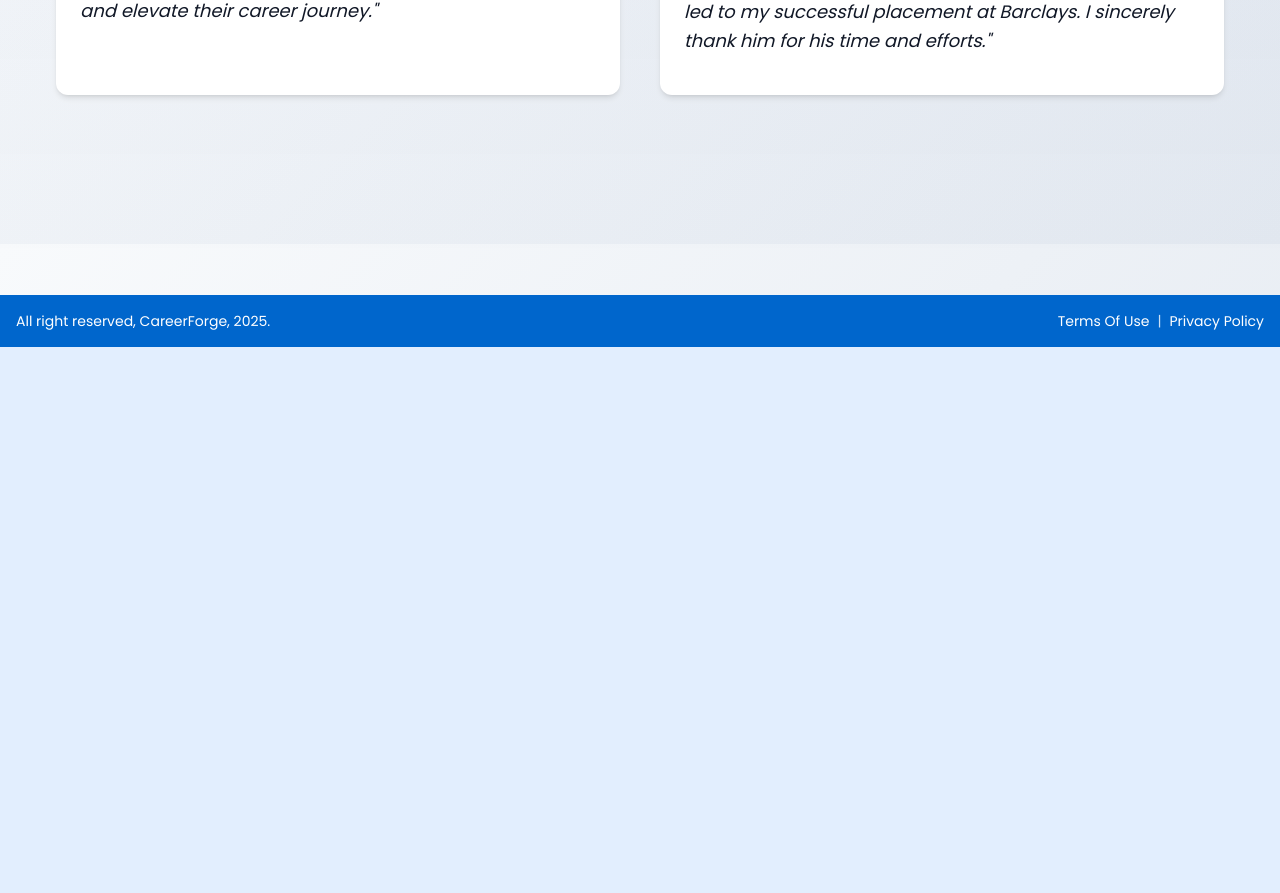
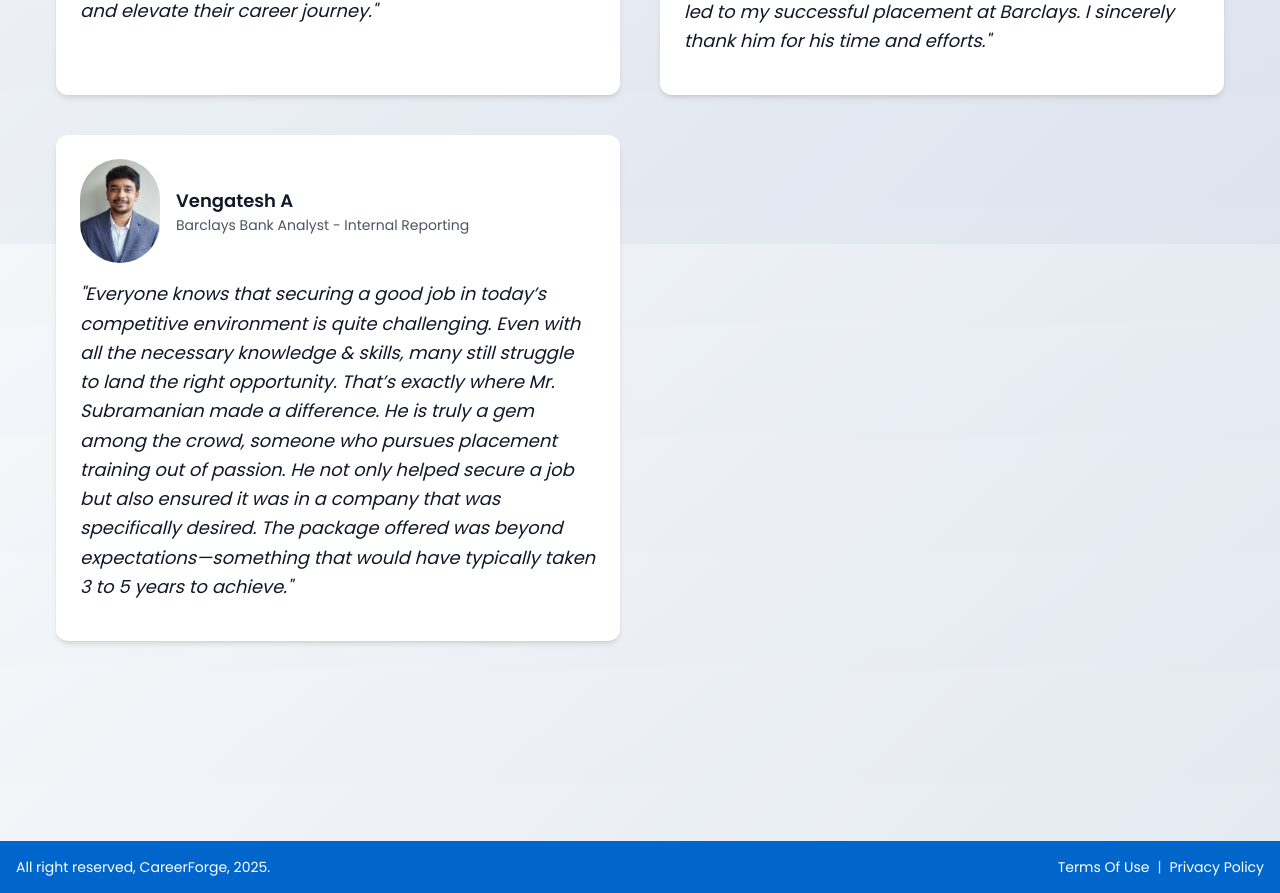
Before and after one commit to HARISH130505/career-forge, a Next.js app: page /placement in a window 1280 px wide. Shown: the part 2156-3049 px from the top of the page. Before the commit the page ends 2503 px from the top, so only its background shows below. Built offline with nearby package versions, Linux system fonts and the light colour scheme.

Commit message:
new commit

```diff
--- a/app/placement/page.tsx
+++ b/app/placement/page.tsx
@@ -57,6 +57,12 @@ const testimonials = [
      "I am a qualified CA with 4 years of experience in IT and Real Estate. After discussing my interest in investment banking with Subramanian Sir, he encouraged me to pursue the CFA course, which I registered for. During my CFA journey, my passion for investment banking grew, and I sought Subramanian Sir's help again for placement in the sector. He identified my strengths, provided focused training, and helped me gain a solid understanding of technical concepts, which ultimately led to my successful placement at Barclays. I sincerely thank him for his time and efforts.",
     image: "/Baalajee.jpg",
   },
+  {
+    name: "Vengatesh A",
+    role: "Barclays Bank Analyst - Internal Reporting",
+    quote: "Everyone knows that securing a good job in today’s competitive environment is quite challenging. Even with all the necessary knowledge & skills, many still struggle to land the right opportunity. That’s exactly where Mr. Subramanian made a difference. He is truly a gem among the crowd, someone who pursues placement training out of passion. He not only helped secure a job but also ensured it was in a company that was specifically desired. The package offered was beyond expectations—something that would have typically taken 3 to 5 years to achieve.",
+    image: "/Vengatesh.jpg",
+  },
 
 ]
 
```
Also changed, not shown: public/Vengatesh.jpg (added).
